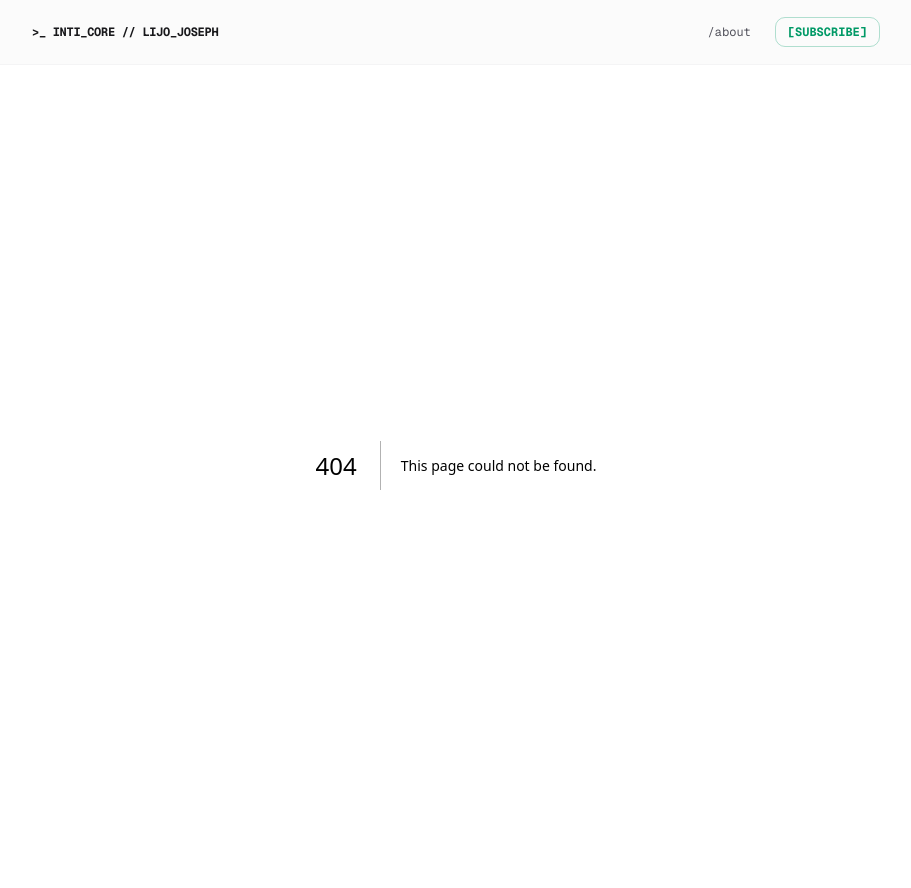
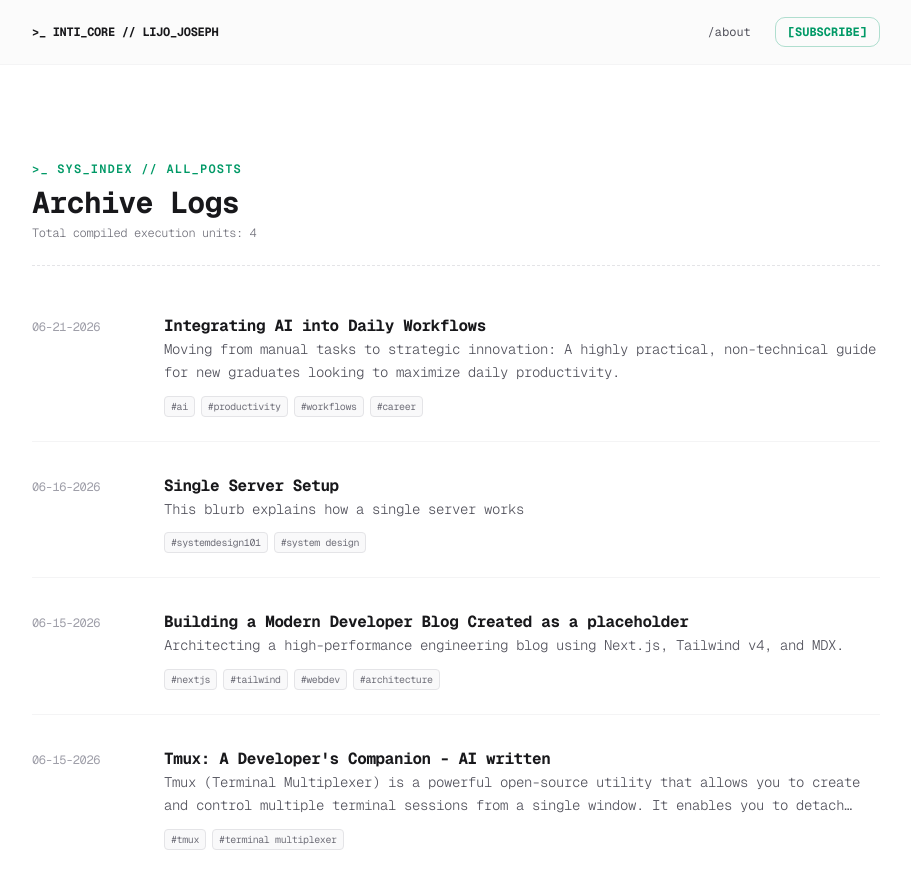
Before and after one commit to lijojosef/my-eng-blog, a Next.js app: page /blog in a window 1280 px wide. Before the commit this address had no page. Shown: the top 888 px of the page, without its empty margins (184-1095 px from the left). Before the commit the page ends 865 px from the top, so only its background shows below. Built offline with nearby package versions, Linux system fonts and the light colour scheme.

Commit message:
feat: creating blog list page

```diff
--- /dev/null
+++ b/src/app/blog/page.tsx
@@ -0,0 +1,85 @@
+import Link from "next/link";
+import { getAllPosts } from "@/lib/mdx";
+
+export const metadata = {
+  title: "EXECUTION_TIMELINE // ARCHIVE",
+  description: "Chronological indexing of all published technical logs.",
+};
+
+export default function BlogArchivePage() {
+  const allPosts = getAllPosts();
+
+  const publishedPosts = allPosts.filter(
+    (post) => post.metadata.status === "published"
+  );
+
+  return (
+    <main className="min-h-screen font-mono select-none tracking-tight bg-white text-zinc-900 [@media(prefers-color-scheme:dark)]:bg-zinc-950 [@media(prefers-color-scheme:dark)]:text-zinc-50 py-16 md:py-24">
+      <div className="max-w-4xl mx-auto px-6 space-y-12">
+
+        {/* Terminal Header Row */}
+        <div className="space-y-2 text-left border-b border-dashed border-zinc-200 [@media(prefers-color-scheme:dark)]:border-zinc-800 pb-6">
+          <p className="text-xs uppercase tracking-widest text-emerald-600 [@media(prefers-color-scheme:dark)]:text-emerald-400 font-semibold">
+            &gt;_ SYS_INDEX // ALL_POSTS
+          </p>
+          <h1 className="text-3xl font-bold tracking-tight text-zinc-900 [@media(prefers-color-scheme:dark)]:text-zinc-50 !my-0">
+            Archive Logs
+          </h1>
+          <p className="text-xs text-zinc-500 [@media(prefers-color-scheme:dark)]:text-zinc-400 font-light mt-1">
+            Total compiled execution units: {publishedPosts.length}
+          </p>
+        </div>
+
+        {/* Chronological Grid Summary List */}
+        <div className="space-y-8">
+          {publishedPosts.map((post) => (
+            <article
+              key={post.slug}
+              className="group relative flex flex-col sm:flex-row sm:items-baseline gap-2 sm:gap-8 border-b border-zinc-100 [@media(prefers-color-scheme:dark)]:border-zinc-900/60 pb-6 last:border-0"
+            >
+              {/* System Date Identifier */}
+              <span className="text-xs text-zinc-400 [@media(prefers-color-scheme:dark)]:text-zinc-500 tabular-nums min-w-[100px]">
+                {new Date(post.metadata.publishedAt).toLocaleDateString("en-US", {
+                  month: "2-digit",
+                  day: "2-digit",
+                  year: "numeric",
+                }).replace(/\//g, "-")}
+              </span>
+
+              {/* Text Meta Content Info */}
+              <div className="space-y-2 flex-1 text-left">
+                <h2 className="text-base font-bold text-zinc-900 [@media(prefers-color-scheme:dark)]:text-zinc-50 tracking-tight !my-0 group-hover:text-emerald-600 [@media(prefers-color-scheme:dark)]:group-hover:text-emerald-400 transition-colors">
+                  <Link href={`/blog/${post.slug}`}>
+                    {post.metadata.title}
+                  </Link>
+                </h2>
+                <p className="text-xs md:text-sm text-zinc-600 [@media(prefers-color-scheme:dark)]:text-zinc-400 font-light leading-relaxed line-clamp-2">
+                  {post.metadata.summary}
+                </p>
+
+                {/* Tag Mapping */}
+                <div className="flex flex-wrap gap-1.5 pt-1">
+                  {post.metadata.tags.map((tag) => (
+                    <span
+                      key={tag}
+                      className="text-[10px] border border-zinc-200 [@media(prefers-color-scheme:dark)]:border-zinc-800/60 px-1.5 py-0.5 rounded text-zinc-500 [@media(prefers-color-scheme:dark)]:text-zinc-400 bg-zinc-100/50 [@media(prefers-color-scheme:dark)]:bg-zinc-900/40"
+                    >
+                      #{tag.toLowerCase()}
+                    </span>
+                  ))}
+                </div>
+              </div>
+            </article>
+          ))}
+
+          {publishedPosts.length === 0 && (
+            <p className="text-xs text-zinc-500 [@media(prefers-color-scheme:dark)]:text-zinc-400 italic py-8">
+              NO_LOGS_FOUND: Execution timeline is empty.
+            </p>
+          )}
+        </div>
+
+      </div>
+    </main>
+  );
+}
```
